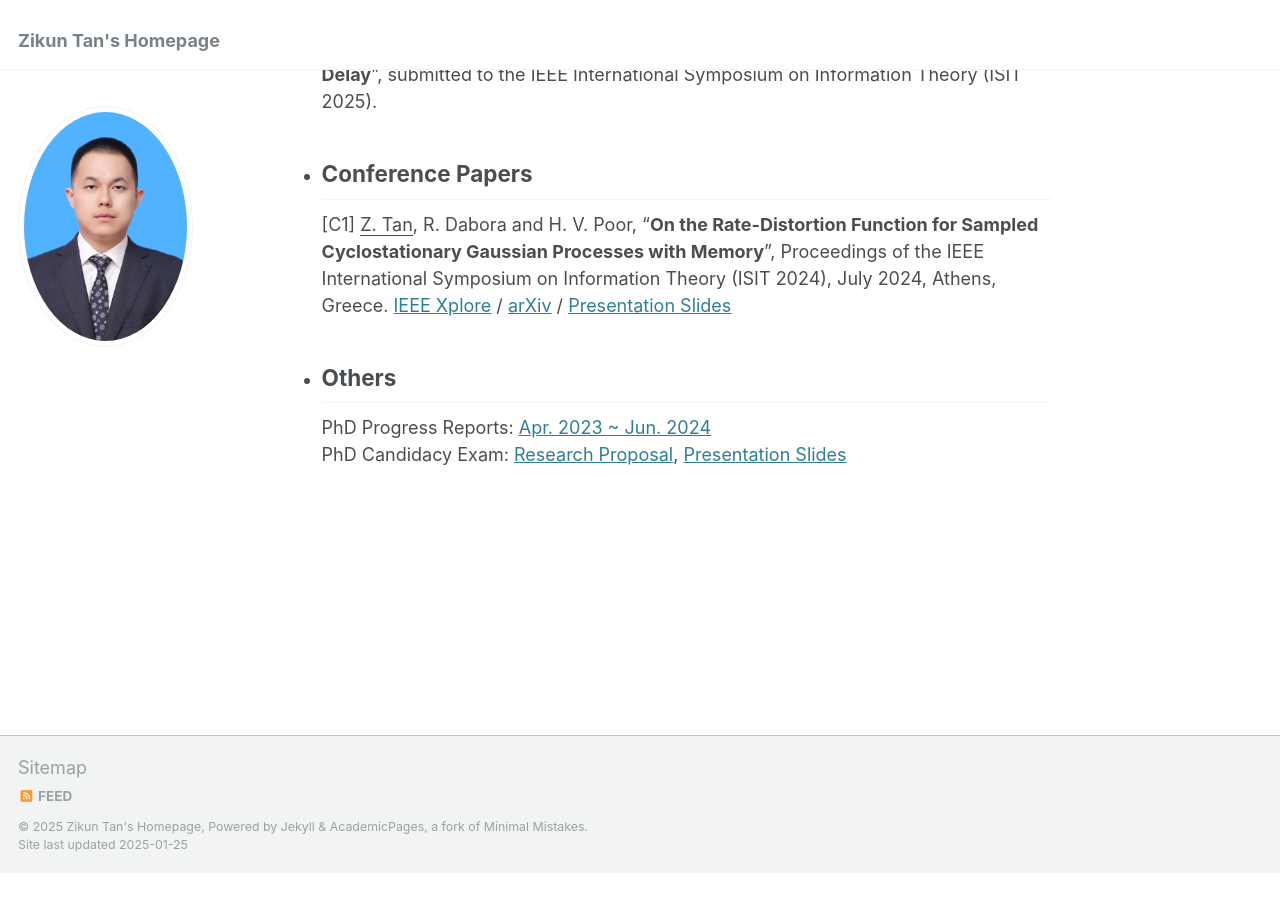
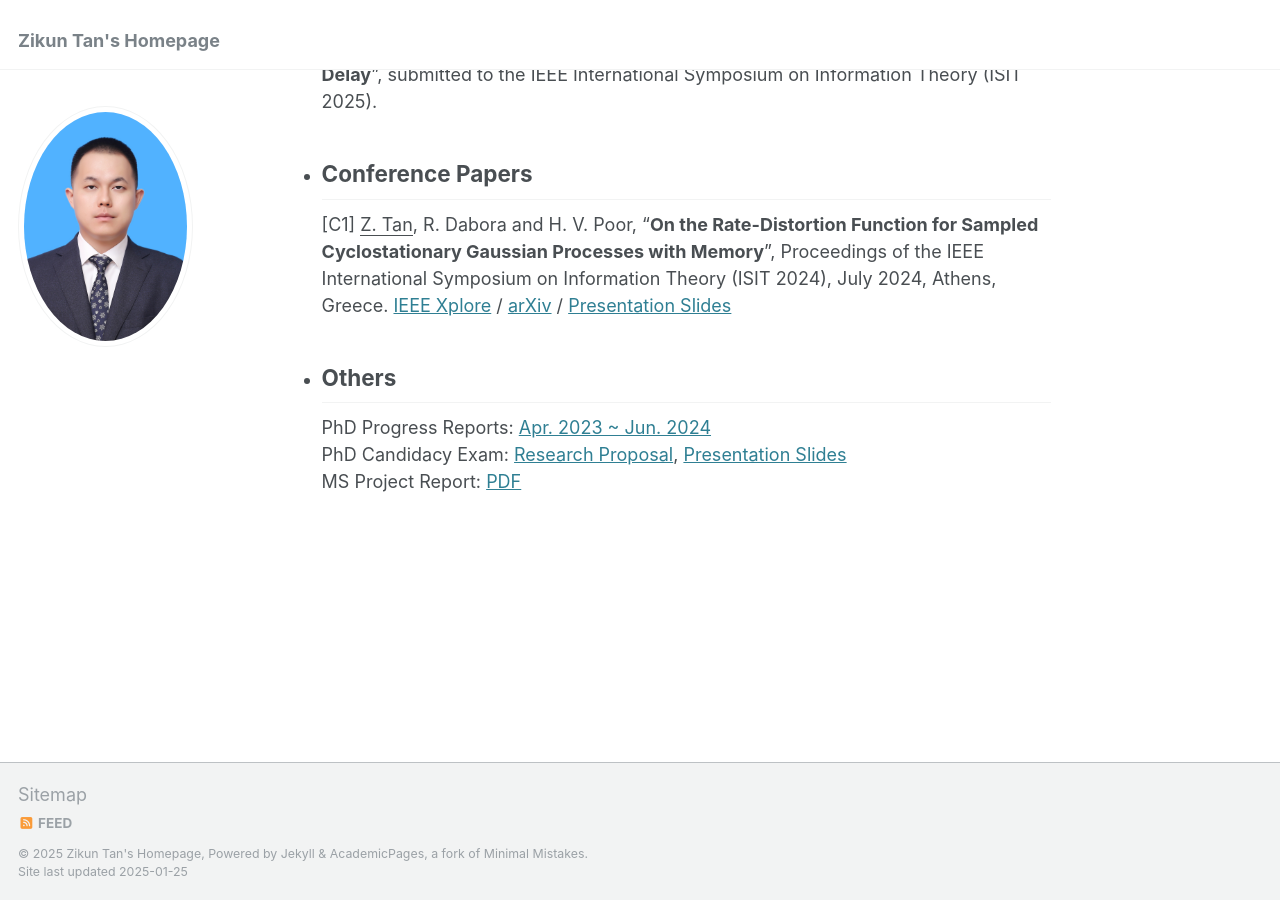
Before and after one commit to ZikunTan/zikuntan.github.io, a Jekyll site: the page built from _pages/about.md, in a window 1280 px wide and 900 px high, scrolled down 576 px. Built offline with Jekyll 4.4.1, drawn with Linux system fonts in a browser that asks for light colours; before the commit the page ends 1449 px from its top, so only the background shows below that.

Commit message:
Update about.md

```diff
--- a/_pages/about.md
+++ b/_pages/about.md
@@ -22,4 +22,5 @@ Previously, I obtained BEng Telecommunications Engineering, BEng Electrical and
 
 - <h2>Others</h2>
 PhD Progress Reports: [Apr. 2023 ~ Jun. 2024](files/PhD Progress Report - Apr. 2023 ~ Jun. 2024.pdf) \
-PhD Candidacy Exam: [Research Proposal](files/PhD Research Proposal_Zikun Tan_850058454.pdf), [Presentation Slides](files/PhD Candidacy Exam Slides_Zikun Tan_850058454.pdf)
+PhD Candidacy Exam: [Research Proposal](files/PhD Research Proposal_Zikun Tan_850058454.pdf), [Presentation Slides](files/PhD Candidacy Exam Slides_Zikun Tan_850058454.pdf) \
+MS Project Report: [PDF](files/MS Project Report_Zikun Tan_3181702.pdf)
```
